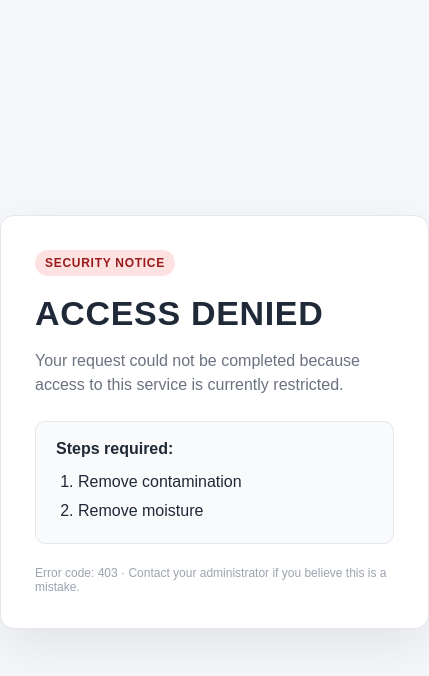
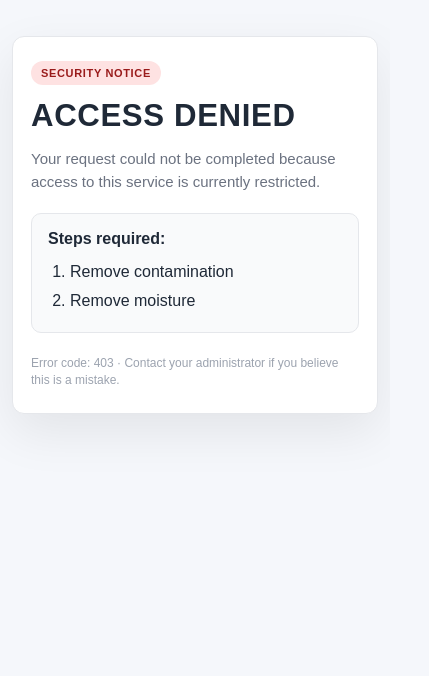
Before and after one commit to sviatlana-loban/secret-mission, a plain HTML site: page index.html in a window 390 px wide. Shown: the whole page, 429 px wide, since content can reach past the window. Drawn offline with Linux system fonts and the light colour scheme.

Commit message:
Update index.html

```diff
--- a/index.html
+++ b/index.html
@@ -5,6 +5,10 @@
   <meta name="viewport" content="width=device-width, initial-scale=1" />
   <title>Access Denied</title>
   <style>
+    * {
+      box-sizing: border-box;
+    }
+
     body {
       margin: 0;
       font-family: Arial, sans-serif;
@@ -13,10 +17,12 @@
       display: grid;
       place-items: center;
       min-height: 100vh;
+      padding: 16px;
     }
 
     .card {
-      width: min(520px, 92vw);
+      width: 100%;
+      max-width: 520px;
       background: #fff;
       border: 1px solid #e5e7eb;
       border-radius: 14px;
@@ -39,8 +45,10 @@
 
     h1 {
       margin: 0 0 12px;
-      font-size: 34px;
+      font-size: clamp(26px, 8vw, 34px);
       letter-spacing: .02em;
+      line-height: 1.1;
+      word-break: break-word;
     }
 
     .message {
@@ -71,6 +79,34 @@
       margin-top: 22px;
       font-size: 12px;
       color: #9ca3af;
+      line-height: 1.4;
+    }
+
+    @media (max-width: 480px) {
+      body {
+        padding: 12px;
+        place-items: start center;
+      }
+
+      .card {
+        margin-top: 24px;
+        padding: 24px 18px;
+        border-radius: 12px;
+      }
+
+      .badge {
+        font-size: 11px;
+        margin-bottom: 14px;
+      }
+
+      .message {
+        font-size: 15px;
+        margin-bottom: 20px;
+      }
+
+      .steps {
+        padding: 16px;
+      }
     }
   </style>
 </head>
```
